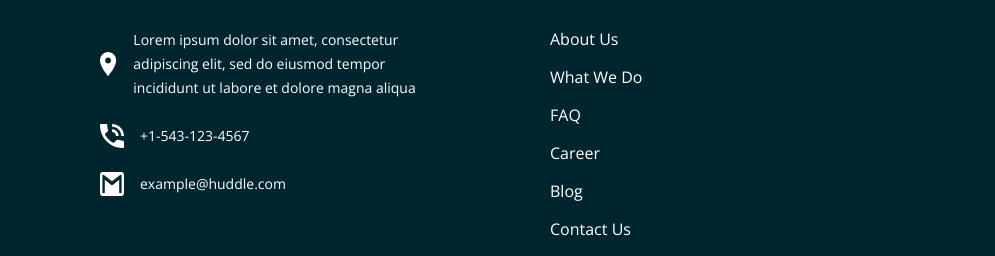
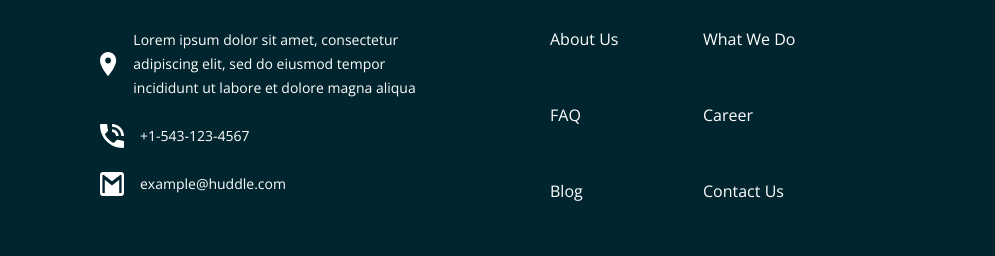
Before and after one commit to kchettiar1/fmHuddle, a website: page src/index.html in a window 1280 px wide. Shown: the part 2955-3211 px from the top of the page, 0-995 px from the left. Drawn offline with nearby package versions, Linux system fonts and the light colour scheme.

Commit message:
footer desktop layout updated

```diff
--- a/public/css/styles.css
+++ b/public/css/styles.css
@@ -456,24 +456,29 @@ p {
 }
 .footer-wrapper .footer-menu {
   margin-block-end: 1.5rem;
+  display: grid;
+  grid-template-columns: auto;
+  grid-template-rows: repeat(6, auto);
 }
 @media (min-width: 56.25em) {
   .footer-wrapper .footer-menu {
     grid-columns: 2/2;
     grid-row: 2;
+    grid-template-columns: auto auto;
+    grid-template-rows: repeat(3, auto);
     margin-block-end: 0;
   }
   .footer-wrapper .footer-menu ul {
     margin-block: 0;
   }
 }
-.footer-wrapper .footer-menu ul li {
+.footer-wrapper .footer-menu a {
   padding-block-end: 1rem;
 }
-.footer-wrapper .footer-menu ul li:nth-child(6) {
+.footer-wrapper .footer-menu a:nth-child(6) {
   padding-block-end: 0;
 }
-.footer-wrapper .footer-menu ul li:hover {
+.footer-wrapper .footer-menu a:hover {
   text-decoration: underline;
 }
 .footer-wrapper .footer-social-copyright {
--- a/src/index.html
+++ b/src/index.html
@@ -117,7 +117,8 @@
     <footer class="footer-wrapper">
 
       <div class="footer-logo">
-        <img src="assets/images/logo-white.svg" alt="huddle logo"></div>
+        <img src="assets/images/logo-white.svg" alt="huddle logo">
+      </div>
 
 
       <div class="footer-contact">
@@ -141,14 +142,13 @@
       </div>
 
       <div class="footer-menu">
-        <ul>
-          <li class="col-1">About Us</li>
-          <li class="col-1">What We Do</li>
-          <li class="col-1">FAQ</li>
-          <li class="col-2">Career</li>
-          <li class="col-2">Blog</li>
-          <li class="col-2">Contact Us</li>
-        </ul>
+        <a>About Us</a>
+        <a>What We Do</a>
+        <a>FAQ</a>
+        <a>Career</a>
+        <a>Blog</a>
+        <a>Contact Us</a>
+      </div>
       </div>
 
       <div class="footer-social-copyright">
--- a/src/sass/layout/_footer.scss
+++ b/src/sass/layout/_footer.scss
@@ -73,13 +73,16 @@
 
   .footer-menu {
     margin-block-end: u.rem(24);
+    display: grid;
+    grid-template-columns: auto;
+    grid-template-rows: repeat(6, auto);
 
     @include u.breakpoint(large) {
       grid-columns: 2 / 2;
       grid-row: 2;
+      grid-template-columns: auto auto;
+      grid-template-rows: repeat(3, auto);
       margin-block-end: 0;
-    //  Footer Menu - Two Column Layout
-
 
       ul {
         margin-block: 0;
@@ -87,13 +90,13 @@
     }
   }
 
-  .footer-menu ul li {
+  .footer-menu a {
     padding-block-end: u.rem(16);
   }
-  .footer-menu ul li:nth-child(6) {
+  .footer-menu a:nth-child(6) {
     padding-block-end: 0;
   }
-  .footer-menu ul li:hover {
+  .footer-menu a:hover {
     text-decoration: underline;
   }
 
@@ -121,7 +124,6 @@
       align-self: start;
       justify-self: start;
       margin-block-end: u.rem(107);
-
     }
 
     li {
@@ -156,7 +158,5 @@
       line-height: u.rem(17);
       text-align: center;
     }
-
-
   }
 }
```
Also changed, not shown: public/index.html (+9 -9 lines).
